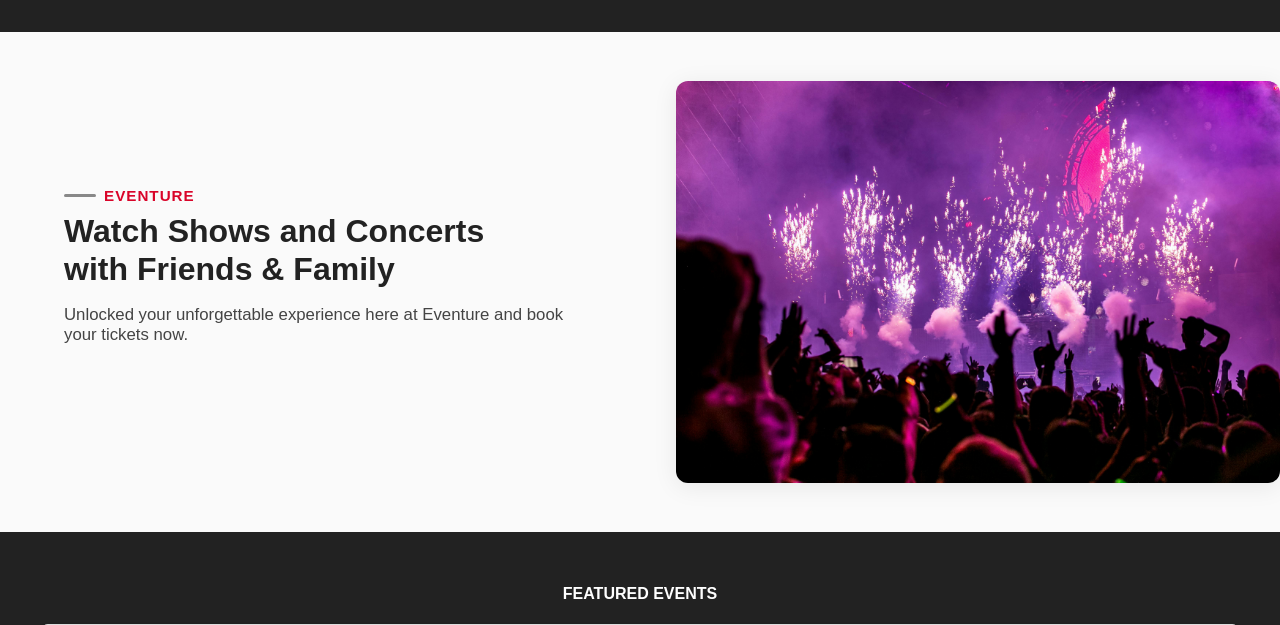
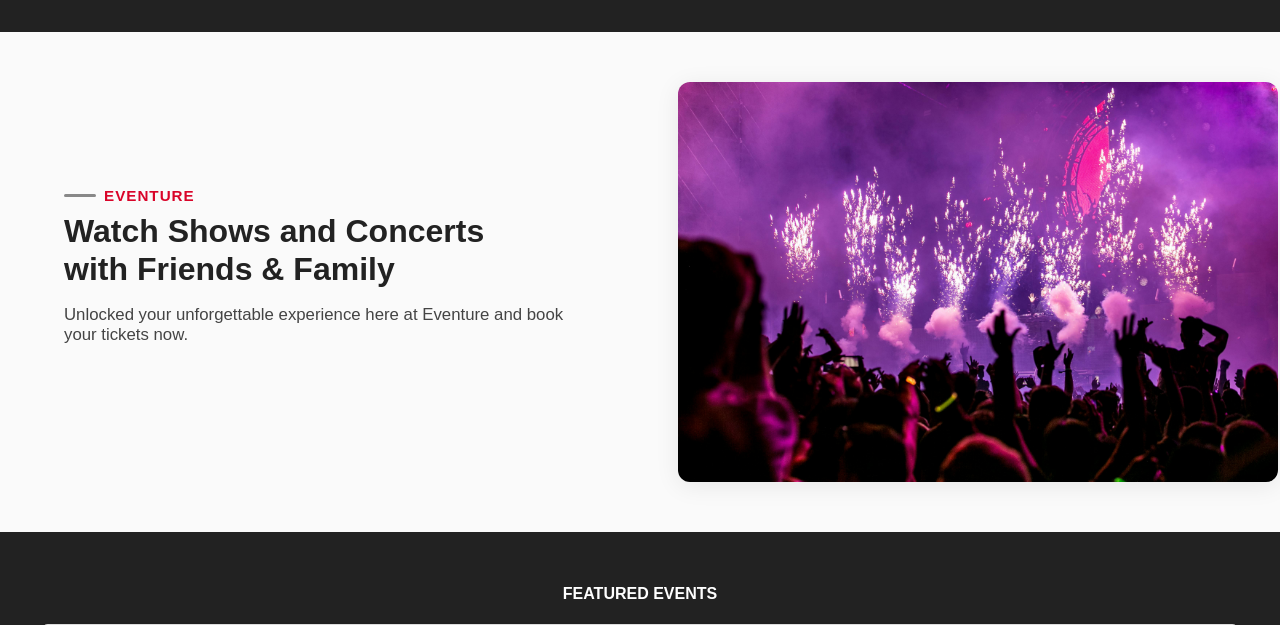
Before and after one commit to Carlito-Tagarro/Event, a PHP site: page /phpmailer/ in a window 1280 px wide. Shown: the part 160-785 px from the top of the page. Run offline with PHP 8.4, Linux system fonts and the light colour scheme; data comes from the database, SQL or seed files in the repository.

Commit message:
size change image

```diff
--- a/index.php
+++ b/index.php
@@ -62,7 +62,7 @@ $result = $connection->query($sqlMAN);
             </p>
         </div>
         <div style="flex: 1; display: flex; justify-content: center;">
-            <img src="images/eventImage.jpg" alt="" style="width: 100%; max-width: 650px; border-radius: 12px; box-shadow: 0 4px 24px rgba(0,0,0,0.08);">
+            <img src="images/eventImage.jpg" alt="" style="width: 100%; max-width: 600px; border-radius: 12px; box-shadow: 0 4px 24px rgba(0,0,0,0.08);">
         </div>
     </div>
      <div class="formoviebackground">
```
